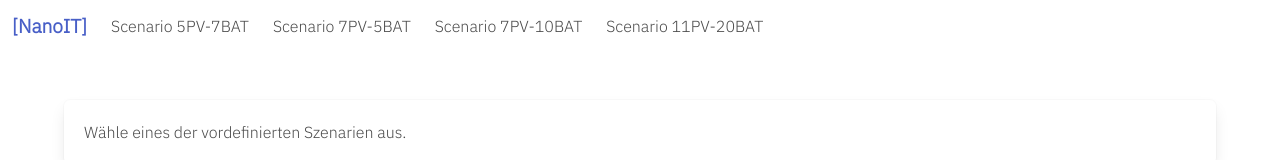
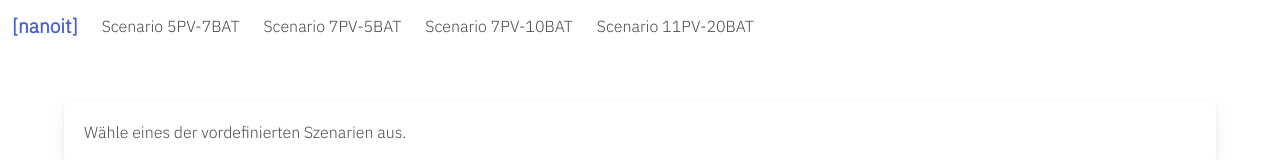
Before and after one commit to lordsator/nanoit, a React (Create React App) app: page / in a window 1280 px wide. Shown: the top 160 px of the page. Built offline with nearby package versions, Linux system fonts and the light colour scheme.

Commit message:
Update title

```diff
--- a/src/App.js
+++ b/src/App.js
@@ -15,7 +15,7 @@ const App = () => {
       >
         <div className="navbar-brand">
           <Link className="navbar-item brand" to="/">
-            [NanoIT]
+            [nanoit]
           </Link>
         </div>
         <div className="navbar-menu">
```
